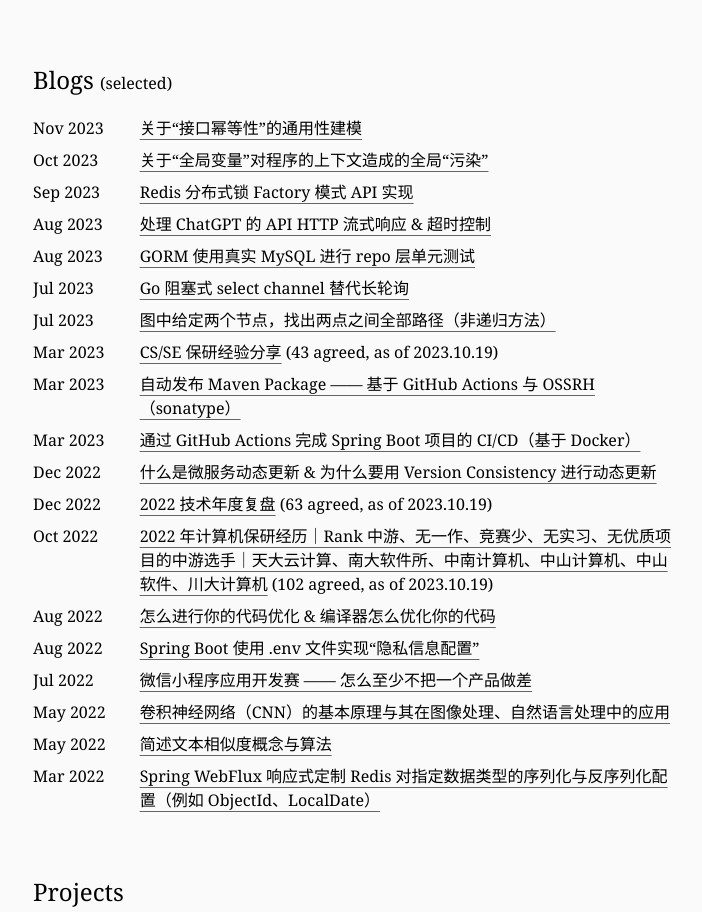
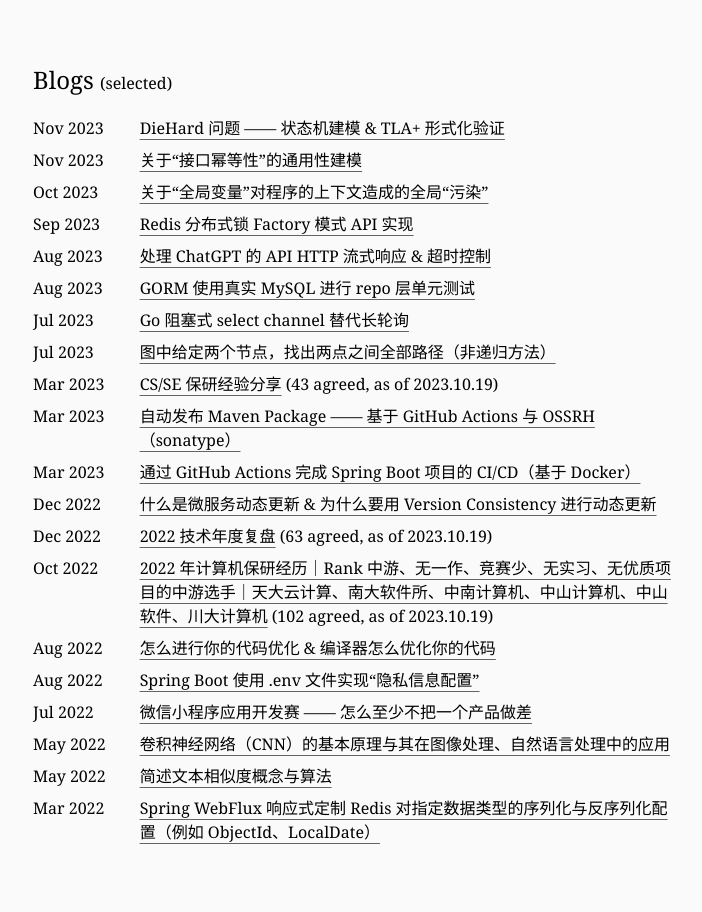
Before and after one commit to tzq0301/tzq0301.github.io, a Next.js app: page / in a window 1280 px wide. Shown: the part 1790-2702 px from the top of the page, without its empty margins (287-989 px from the left). Built offline with nearby package versions, Linux system fonts and the light colour scheme.

Commit message:
blog: DieHard 问题 —— 状态机建模 & TLA+ 形式化验证

```diff
--- a/app/page.tsx
+++ b/app/page.tsx
@@ -272,6 +272,8 @@
                     <Br/>
                     <Br/>
                     <List>
+                        <ListItem left={'Nov 2023'} right={<UrlLink url={'https://zhuanlan.zhihu.com/p/665557965'}
+                                                                    bold={false}>DieHard 问题 —— 状态机建模 & TLA+ 形式化验证</UrlLink>}/>
                         <ListItem left={'Nov 2023'} right={<UrlLink url={'https://zhuanlan.zhihu.com/p/667007734'}
                                                                     bold={false}>关于“接口幂等性”的通用性建模</UrlLink>}/>
                         <ListItem left={'Oct 2023'} right={<UrlLink url={'https://zhuanlan.zhihu.com/p/662629740'}
```
